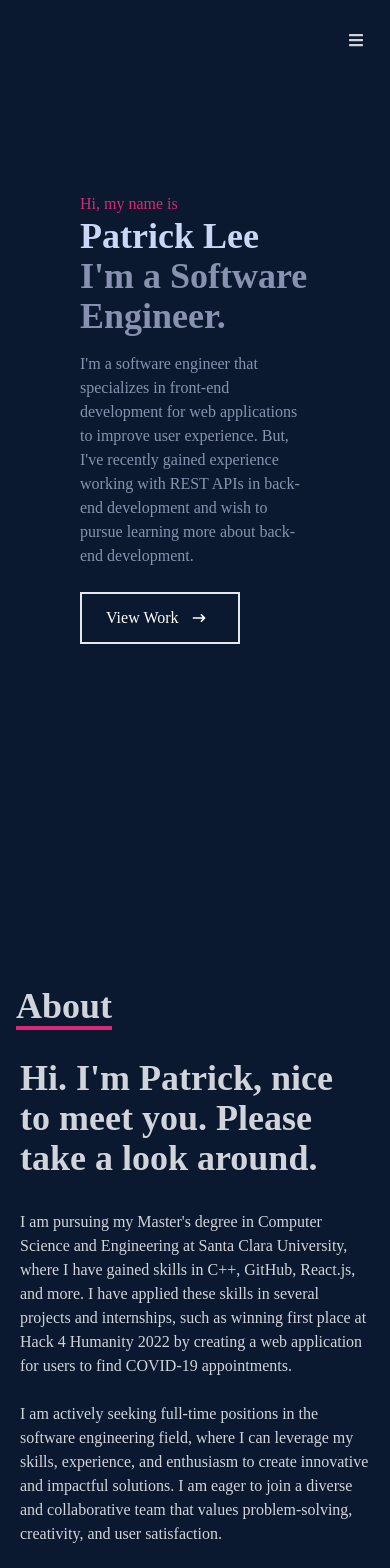
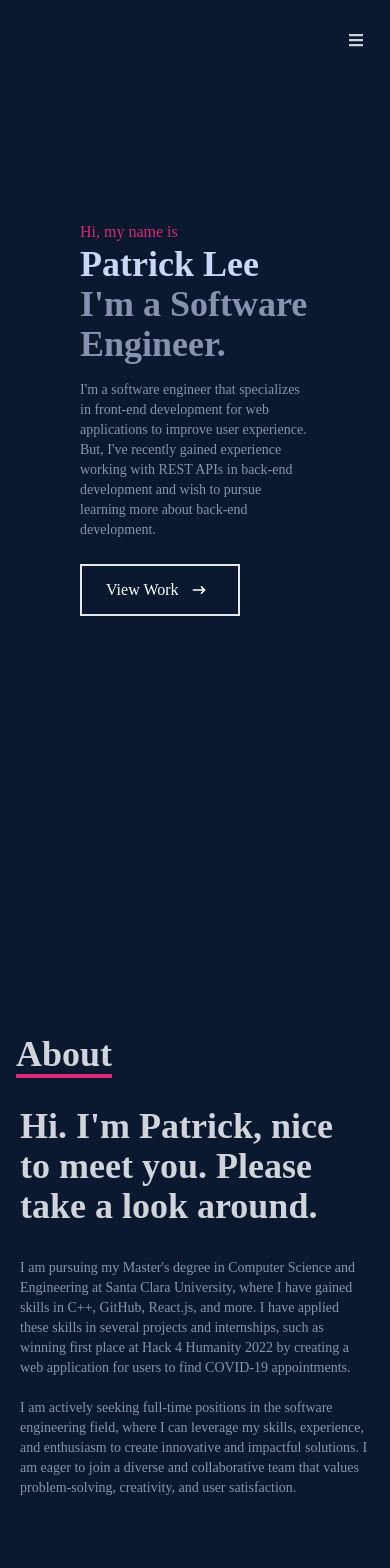
Before and after one commit to PatrickStarLee/portfolio-website, a React (Create React App) app: page / in a window 390 px wide. Shown: the top 1568 px of the page. Built offline with nearby package versions, Linux system fonts and the light colour scheme; the HTML template or start-up script is replaced by a standard one.

Commit message:
adjusted text size for each breakpoint

```diff
--- a/src/components/About.jsx
+++ b/src/components/About.jsx
@@ -16,7 +16,7 @@ const About = () => {
           <div className="sm:text-right text-4xl font-bold">
             <p>Hi. I'm Patrick, nice to meet you. Please take a look around.</p>
           </div>
-          <div>
+          <div className="text-[#8892b0] max-w-[700px] text-sm sm:text-base">
             <p>
               I am pursuing my Master's degree in Computer Science and
               Engineering at Santa Clara University, where I have gained skills
--- a/src/components/Home.jsx
+++ b/src/components/Home.jsx
@@ -14,7 +14,7 @@ const Home = () => {
         <h2 className="text-4xl sm:text-7xl font-bold text-[#8892b0]">
           I'm a Software Engineer.
         </h2>
-        <p className="text-[#8892b0] py-4 max-w-[700px]">
+        <p className="text-[#8892b0] py-4 max-w-[700px] text-sm sm:text-base">
           I'm a software engineer that specializes in front-end development for web applications to improve user experience.
           But, I've recently gained experience working with REST APIs in back-end development and wish to pursue learning
           more about back-end development.
```
